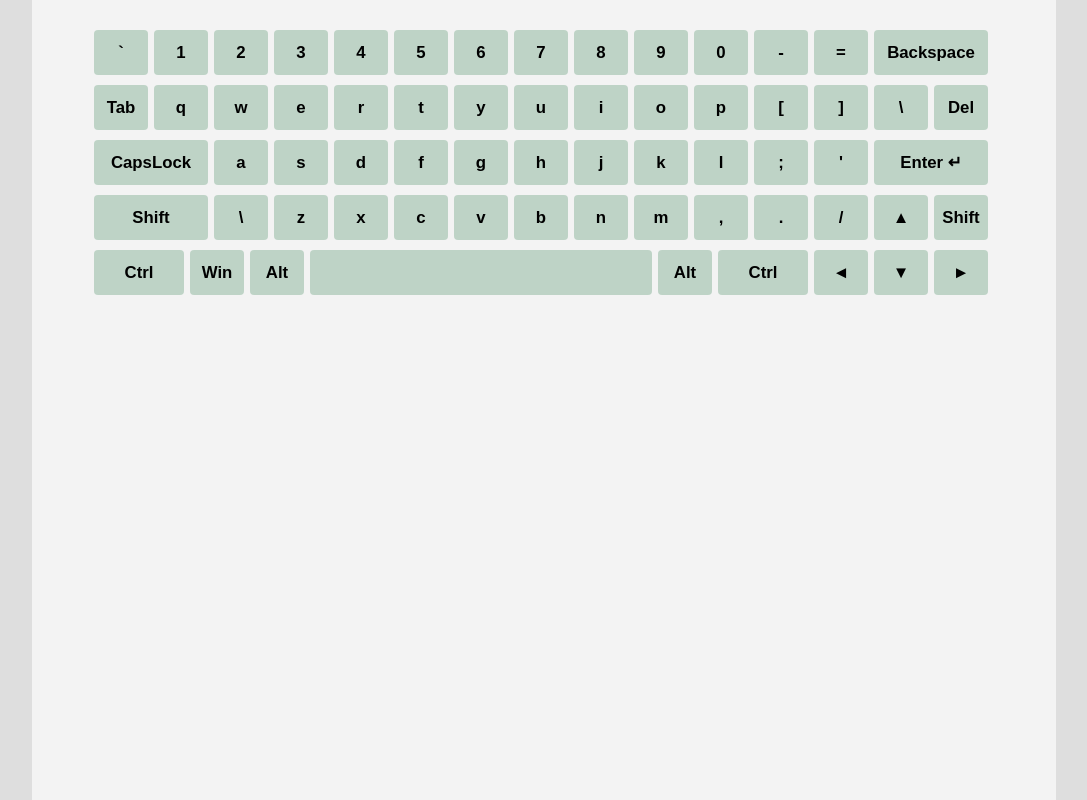
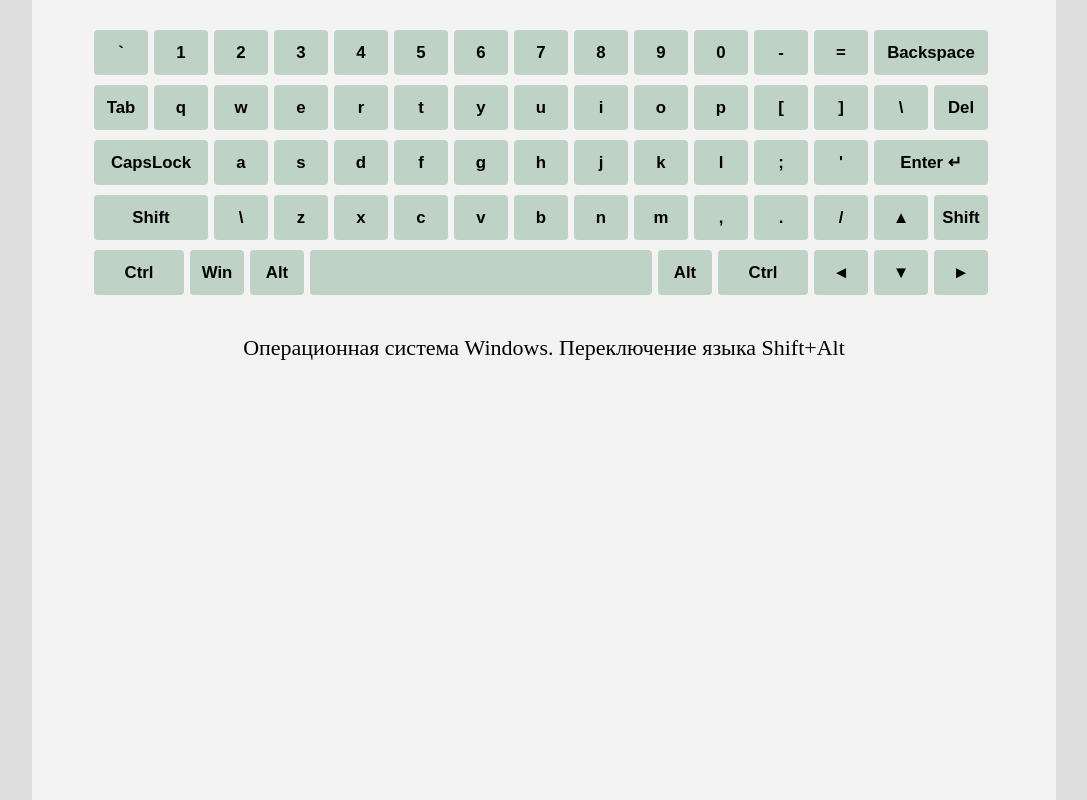
Before and after one commit to DnsYOUdnk/Virtual-keyboard-0, a website built with webpack: page src/index.html in a window 1280 px wide. Shown: the whole page, without its empty margins (96-1183 px from the left). Built offline with nearby package versions, Linux system fonts and the light colour scheme.

Commit message:
feat: add a block with information about the OS and a way to switch the language

```diff
--- a/src/components/Keyboard.js
+++ b/src/components/Keyboard.js
@@ -12,12 +12,17 @@ function Keyboard() {
       this.create = () => {
             const keyboardApp = document.createElement('div');
                   keyboardApp.setAttribute('id',`app-keyboard`);
+            const otherInf = document.createElement('div');
+                  otherInf.classList.add(`app-keyboard__other-inform`);
+                  otherInf.innerHTML = `
+                                          <div>Операционная система Windows. Переключение языка Shift+Alt</div>
+                                          `
             this.keyboardWripper = document.createElement('div');
             this.keyboardWripper.classList.add('keyboard__wrapper');
 
             this.getKeys();
 
-            keyboardApp.appendChild(this.keyboardWripper);
+            keyboardApp.append(this.keyboardWripper, otherInf);
             document.body.append(keyboardApp);
       };
 
@@ -67,6 +72,17 @@ function Keyboard() {
                   // console.log(event.code, event.key, event);
                   // console.log(event.getModifierState("CapsLock"))
             })
+            document.addEventListener('keydown', (event) => {
+                  if(event.key === 'Shift') {
+                        document.addEventListener('keydown', (e) => {
+                              if(e.code === 'AltLeft') {
+                                    e.preventDefault()
+                                    console.log('asd')
+                              } else {
+                              }
+                        })
+                  }
+            })
       }
 }
 
--- a/src/style.css
+++ b/src/style.css
@@ -76,3 +76,8 @@ body {
     background: #394a40cb;
 
 }
+
+.app-keyboard__other-inform {
+    margin-top: 40px;
+    font-size: 22px;
+}
```
